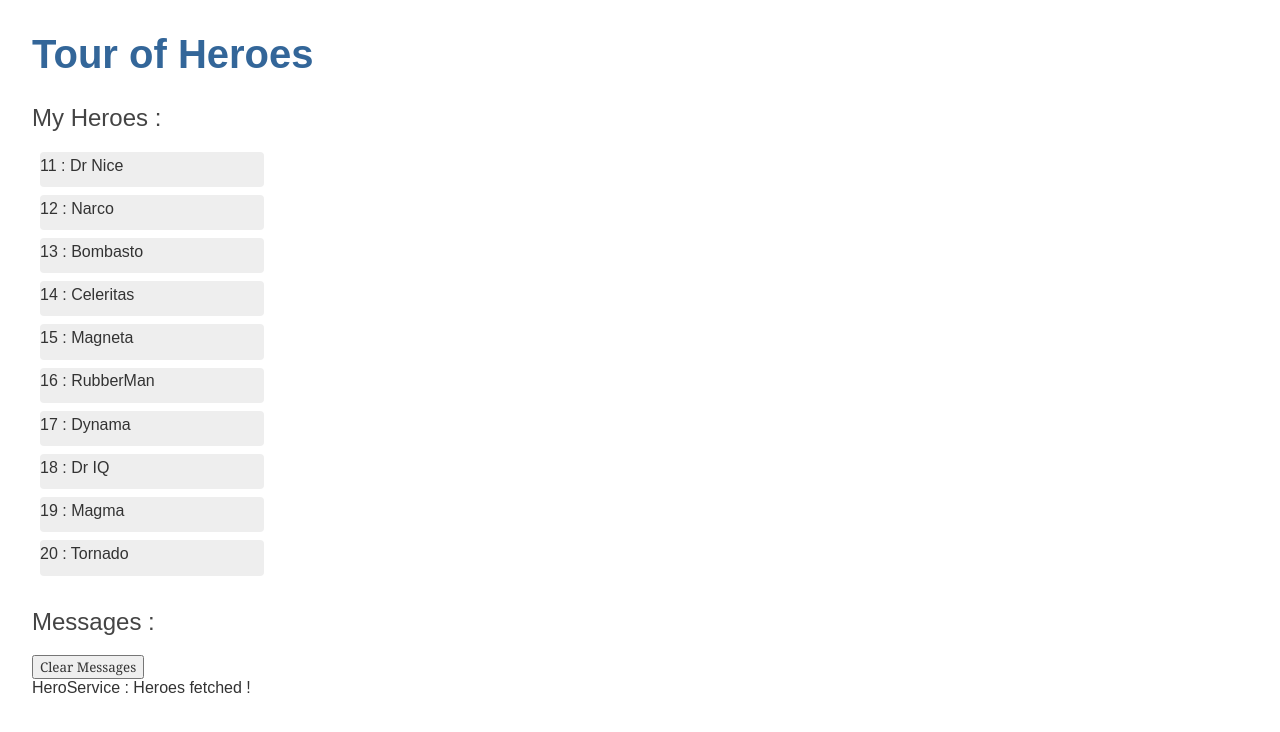
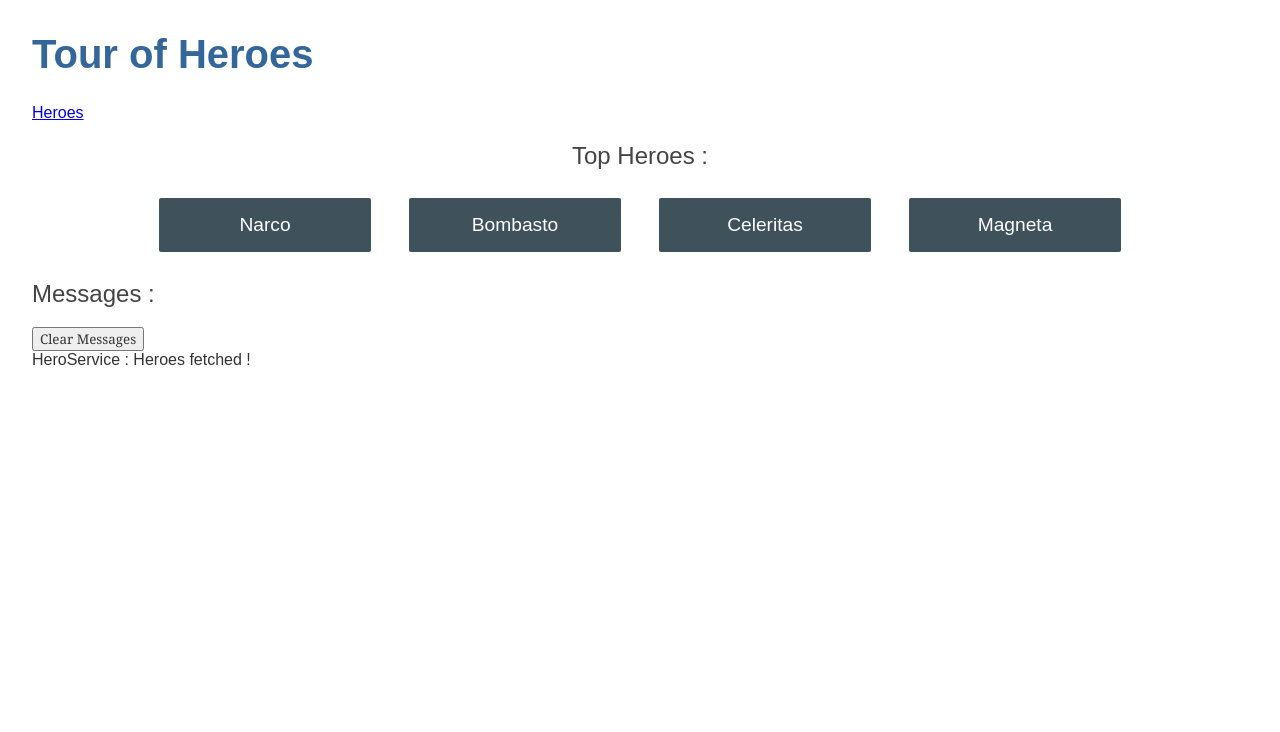
Before and after one commit to Krysyx/Angular-tour-of-heroes, an Angular app: page /dashboard in a window 1280 px wide. Before the commit this address led to /. Shown: the top 732 px of the page. Built offline with nearby package versions, Linux system fonts and the light colour scheme.

Commit message:
added routing to the angular app

```diff
--- a/src/app/app-routing.module.ts
+++ b/src/app/app-routing.module.ts
@@ -1,10 +1,16 @@
-import { NgModule } from '@angular/core';
-import { RouterModule, Routes } from '@angular/router';
+import { NgModule } from "@angular/core";
+import { RouterModule, Routes } from "@angular/router";
+import { DashboardComponent } from "./dashboard/dashboard.component";
+import { HeroesComponent } from "./heroes/heroes.component";
 
-const routes: Routes = [];
+const routes: Routes = [
+  { path: "heroes", component: HeroesComponent },
+  { path: "dashboard", component: DashboardComponent },
+  { path: "", redirectTo: "/dashboard", pathMatch: "full" },
+];
 
 @NgModule({
   imports: [RouterModule.forRoot(routes)],
-  exports: [RouterModule]
+  exports: [RouterModule],
 })
-export class AppRoutingModule { }
+export class AppRoutingModule {}
--- a/src/app/app.component.html
+++ b/src/app/app.component.html
@@ -1,2 +1,6 @@
 <h1>{{ title }}</h1>
-<app-heroes></app-heroes>
+<nav>
+  <a routerLink="/heroes">Heroes</a>
+</nav>
+<router-outlet></router-outlet>
+<app-messages></app-messages>
--- a/src/app/app.module.ts
+++ b/src/app/app.module.ts
@@ -7,9 +7,10 @@
 import { HeroesComponent } from "./heroes/heroes.component";
 import { HeroDetailComponent } from './hero-detail/hero-detail.component';
 import { MessagesComponent } from './messages/messages.component';
+import { DashboardComponent } from './dashboard/dashboard.component';
 
 @NgModule({
-  declarations: [AppComponent, HeroesComponent, HeroDetailComponent, MessagesComponent],
+  declarations: [AppComponent, HeroesComponent, HeroDetailComponent, MessagesComponent, DashboardComponent],
   imports: [BrowserModule, AppRoutingModule, FormsModule],
   providers: [],
   bootstrap: [AppComponent],
--- /dev/null
+++ b/src/app/dashboard/dashboard.component.html
@@ -0,0 +1,4 @@
+<h2>Top Heroes :</h2>
+<div class="heroes-menu">
+  <a *ngFor="let hero of heroes">{{ hero.name }}</a>
+</div>
--- /dev/null
+++ b/src/app/dashboard/dashboard.component.scss
@@ -0,0 +1,50 @@
+/* DashboardComponent's private CSS styles */
+
+h2 {
+  text-align: center;
+}
+
+.heroes-menu {
+  padding: 0;
+  margin: auto;
+  max-width: 1000px;
+
+  /* flexbox */
+  display: flex;
+  flex-direction: row;
+  flex-wrap: wrap;
+  justify-content: space-around;
+  align-content: flex-start;
+  align-items: flex-start;
+}
+
+a {
+  background-color: #3f525c;
+  border-radius: 2px;
+  padding: 1rem;
+  font-size: 1.2rem;
+  text-decoration: none;
+  display: inline-block;
+  color: #fff;
+  text-align: center;
+  width: 100%;
+  min-width: 70px;
+  margin: 0.5rem auto;
+  box-sizing: border-box;
+
+  /* flexbox */
+  order: 0;
+  flex: 0 1 auto;
+  align-self: auto;
+}
+
+@media (min-width: 600px) {
+  a {
+    width: 18%;
+    box-sizing: content-box;
+  }
+}
+
+a:hover {
+  background-color: #000;
+}
--- /dev/null
+++ b/src/app/dashboard/dashboard.component.ts
@@ -0,0 +1,23 @@
+import { Component, OnInit } from "@angular/core";
+import { HeroService } from "../hero.service";
+import { Hero } from "../models/hero";
+
+@Component({
+  selector: "app-dashboard",
+  templateUrl: "./dashboard.component.html",
+  styleUrls: ["./dashboard.component.scss"],
+})
+export class DashboardComponent implements OnInit {
+  heroes: Hero[] = [];
+  constructor(private heroService: HeroService) {}
+
+  ngOnInit(): void {
+    this.getHeroes();
+  }
+
+  getHeroes(): void {
+    this.heroService.getHeroes().subscribe((heroes) => {
+      this.heroes = heroes.slice(1, 5);
+    });
+  }
+}
--- a/src/app/heroes/heroes.component.html
+++ b/src/app/heroes/heroes.component.html
@@ -11,4 +11,3 @@
 </ul>
 
 <app-hero-detail [hero]="selectedHero"></app-hero-detail>
-<app-messages></app-messages>
```
Also changed, not shown: 1 other file (tests, documents, lock files or other folders).
